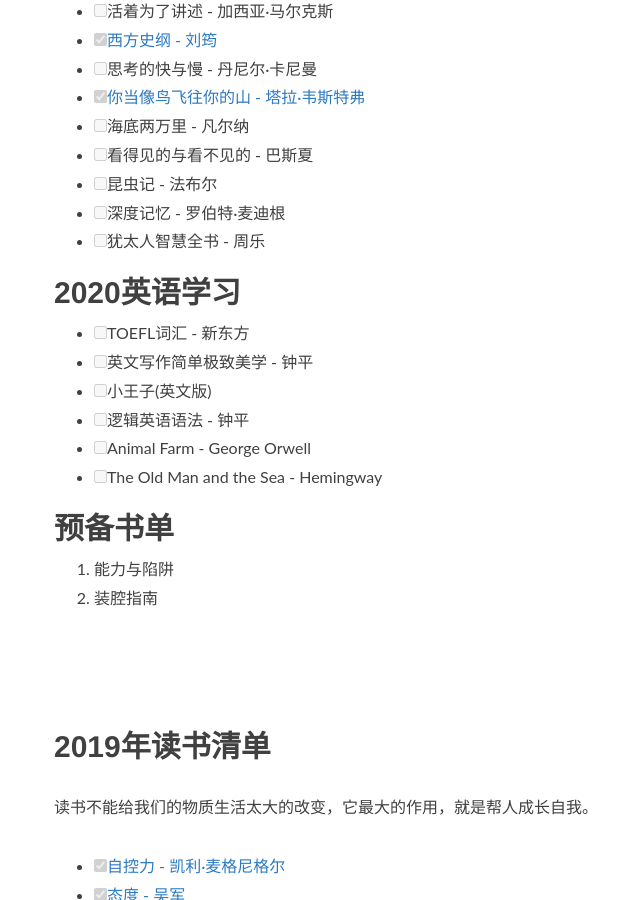
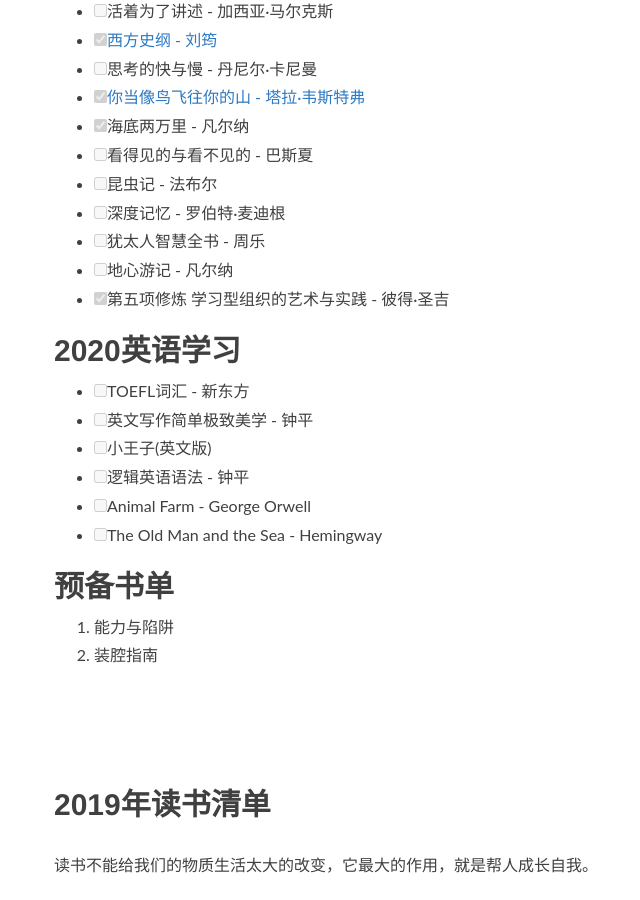
Before and after one commit to sanbuguan/sanbuguan.github.io, a Jekyll site: the page built from reading.md, in a window 1280 px wide and 900 px high, scrolled down 1053 px. Shown: the whole window, without its empty margins (211-851 px from the left). Built offline with Jekyll 4.4.1, drawn with Linux system fonts in a browser that asks for light colours; nearby versions of some CDN libraries.

Commit message:
Update reading.md

```diff
--- a/reading.md
+++ b/reading.md
@@ -29,11 +29,13 @@
 - [x] [西方史纲 - 刘筠](/studynotes/2020/05/18/Occident/)
 - [ ] 思考的快与慢 - 丹尼尔·卡尼曼
 - [x] [你当像鸟飞往你的山 - 塔拉·韦斯特弗](/studynotes/2020/06/26/educated/)
-- [ ] 海底两万里 - 凡尔纳
+- [x] 海底两万里 - 凡尔纳
 - [ ] 看得见的与看不见的 - 巴斯夏
 - [ ] 昆虫记 - 法布尔
 - [ ] 深度记忆 - 罗伯特·麦迪根
 - [ ] 犹太人智慧全书 - 周乐
+- [ ] 地心游记 - 凡尔纳
+- [x] 第五项修炼 学习型组织的艺术与实践 - 彼得·圣吉
 
 
 
```
